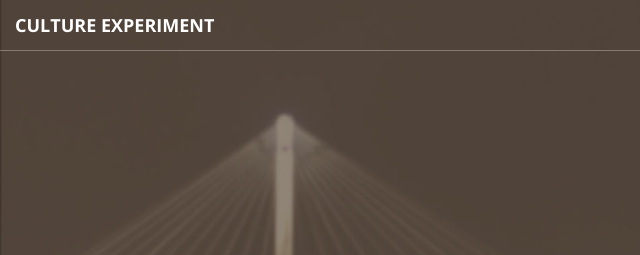
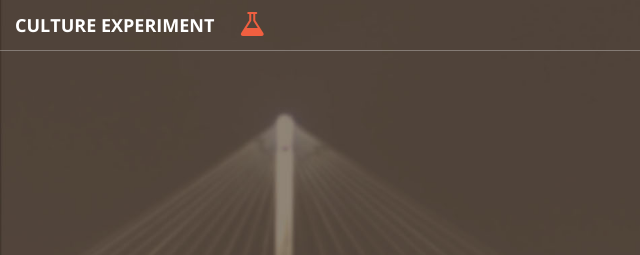
Before and after one commit to cultureexperiment/cultureexperiment.github.io, a website: page index.html in a window 1280 px wide. Shown: the top 255 px of the page, 0-640 px from the left. Drawn offline with nearby package versions, Linux system fonts and the light colour scheme.

Commit message:
Flask added to header

```diff
--- a/index.html
+++ b/index.html
@@ -44,6 +44,7 @@
                     <span class="sr-only">Toggle navigation</span> Menu <i class="fa fa-bars"></i>
                 </button>
                 <a class="navbar-brand page-scroll" href="#page-top">Culture Experiment</a>
+                <i class="fa fa-2x fa-flask text-primary sr-icons" data-sr-id="4" style="padding: 10px;" visibility:="" visible;="" -webkit-transform:="" scale(1);="" opacity:="" 1;transform:="" 1;-webkit-transition:="" -webkit-transform="" 0.6s="" cubic-bezier(0.6,="" 0.2,="" 0.1,="" 1)="" 0s,="" opacity="" 0s;="" transition:="" transform="" "=""></i>
             </div>
 
             <!-- Collect the nav links, forms, and other content for toggling -->
```
